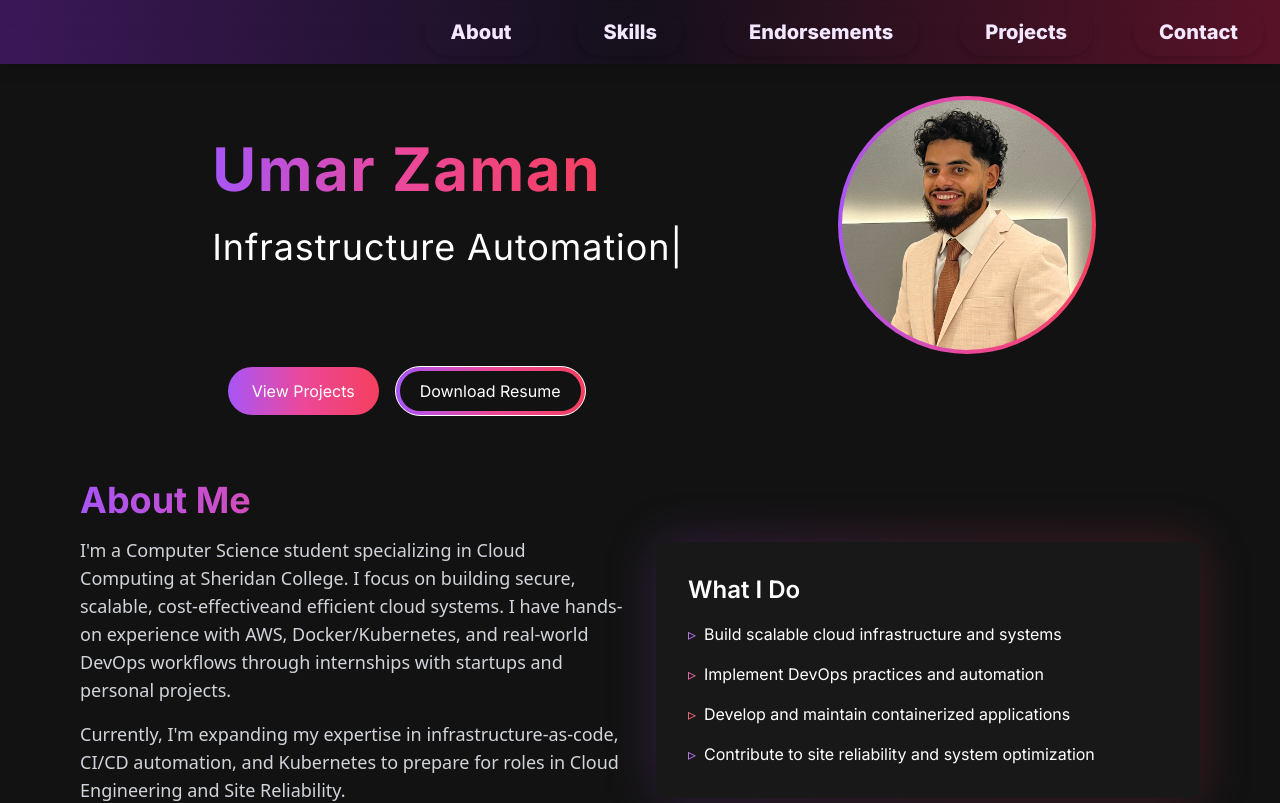
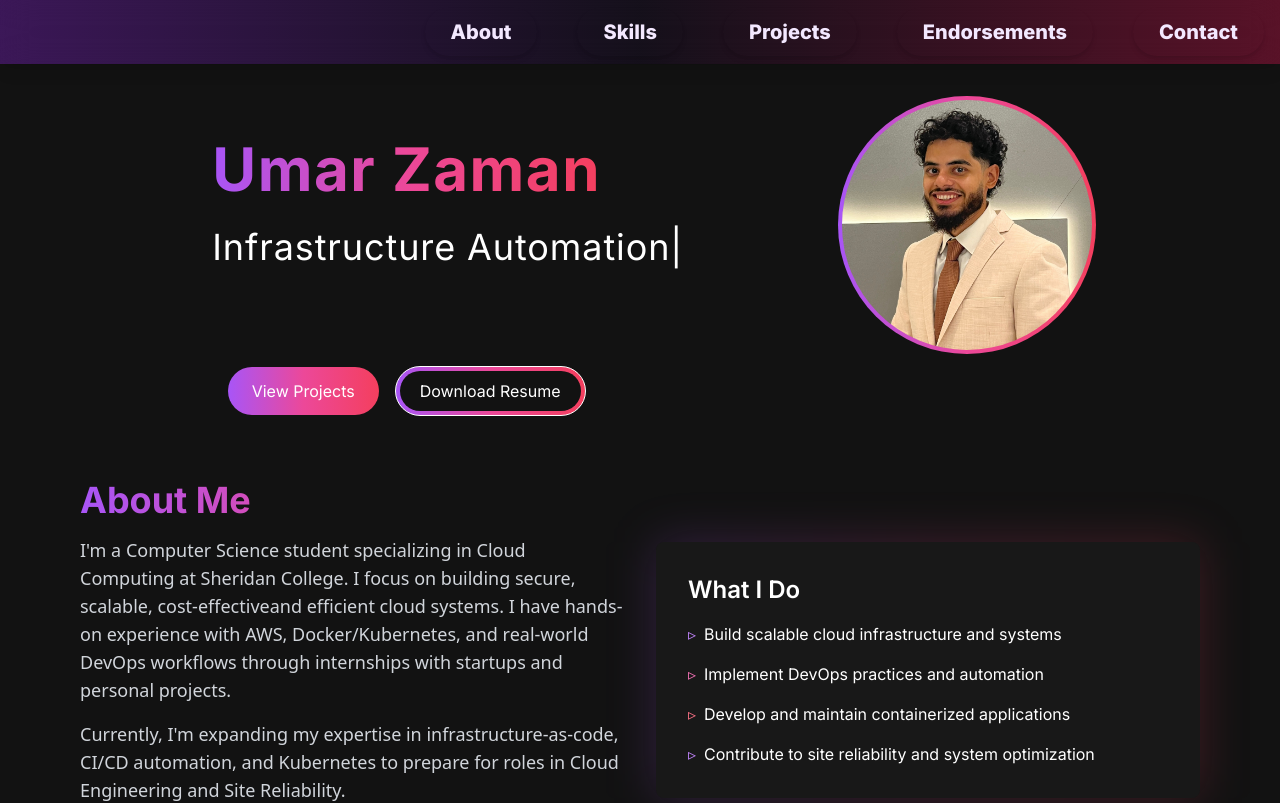
Before and after one commit to umar11b/personal-website, a Next.js app in the folder frontend/: page / in a window 1280 px wide. Shown: the top 803 px of the page. Built offline with nearby package versions, Linux system fonts and the light colour scheme.

Commit message:
nav bar item reposition

```diff
--- a/frontend/src/app/components/NavBar.jsx
+++ b/frontend/src/app/components/NavBar.jsx
@@ -14,12 +14,12 @@ const navLinks = [
     href: "#skills",
   },
   {
+    title: "Projects",
+    href: "#projects",
+  },
+  {
     title: "Endorsements",
     href: "#endorsements",
-  },
-  {
-    title: "Projects",
-    href: "#projects",
   },
   {
     title: "Contact",
```
